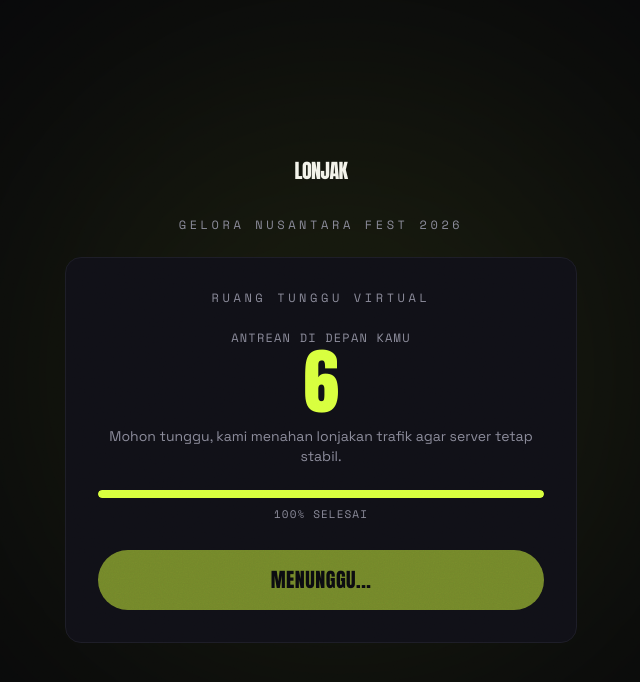
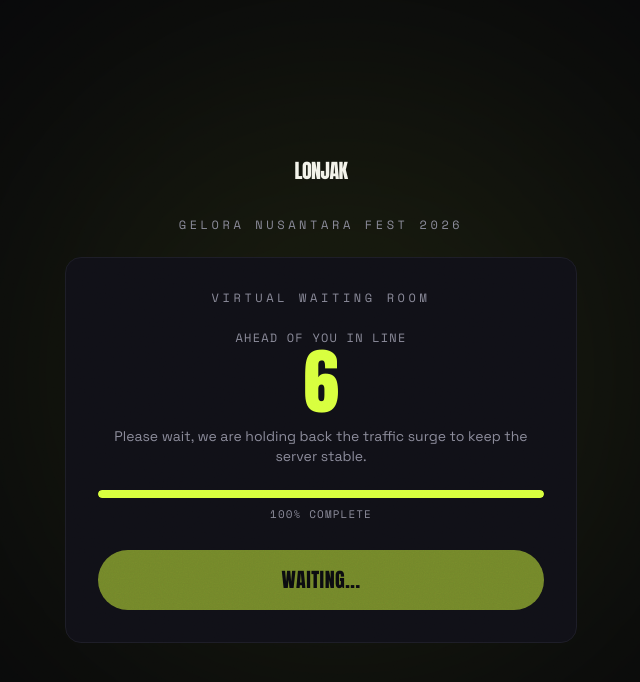
Before and after one commit to fahmiprasetio/Pesta_Pora_Ticket_Pass, a Next.js app: page /waiting in a window 1280 px wide. Shown: the top 682 px of the page, without its empty margins (319-959 px from the left). Built offline with nearby package versions, Linux system fonts and the light colour scheme; no server answers.

Commit message:
i18n(queue): translate waiting room to English

```diff
--- a/components/QueueStatus.tsx
+++ b/components/QueueStatus.tsx
@@ -36,33 +36,34 @@
   const total = totalRef.current || 1;
   const current = ahead ?? total;
   const progress = Math.min(100, Math.round((1 - current / total) * 100));
+  const barStyle = { width: `${progress}%` };
 
   return (
     <div className="w-full max-w-lg">
       <div className="rounded-2xl border border-ink-line bg-ink-soft p-8 text-center">
         <p className="font-mono text-xs uppercase tracking-[0.3em] text-haze">
-          Ruang tunggu virtual
+          Virtual waiting room
         </p>
 
         {!ready ? (
           <>
             <p className="mt-6 font-mono text-xs uppercase tracking-widest text-haze">
-              Antrean di depan kamu
+              Ahead of you in line
             </p>
             <p className="font-display text-7xl leading-none text-acid tabular-nums">
-              {current.toLocaleString("id-ID")}
+              {current.toLocaleString("en-US")}
             </p>
             <p className="mt-2 text-sm text-haze">
-              Mohon tunggu, kami menahan lonjakan trafik agar server tetap stabil.
+              Please wait, we are holding back the traffic surge to keep the server stable.
             </p>
           </>
         ) : (
           <>
             <p className="mt-6 font-display text-5xl uppercase leading-none text-acid">
-              Giliran kamu
+              Your turn
             </p>
             <p className="mt-2 text-sm text-haze">
-              Slot pembelian terbuka. Lanjutkan sebelum sesi berakhir.
+              Your purchase slot is open. Continue before the session ends.
             </p>
           </>
         )}
@@ -70,11 +71,11 @@
         <div className="mt-6 h-2 w-full overflow-hidden rounded-full bg-ink">
           <div
             className="h-full rounded-full bg-acid transition-[width] duration-200 ease-out"
-            style={{ width: `${progress}%` }}
+            style={barStyle}
           />
         </div>
         <p className="mt-2 font-mono text-[11px] uppercase tracking-widest text-haze">
-          {progress}% selesai
+          {progress}% complete
         </p>
 
         <MagneticButton
@@ -82,7 +83,7 @@
           disabled={!ready}
           className="mt-7 w-full rounded-full bg-acid px-8 py-4 font-display text-xl uppercase tracking-wide text-ink hover:bg-acid-deep"
         >
-          {ready ? "Masuk Checkout" : "Menunggu..."}
+          {ready ? "Enter Checkout" : "Waiting..."}
         </MagneticButton>
       </div>
     </div>
```
